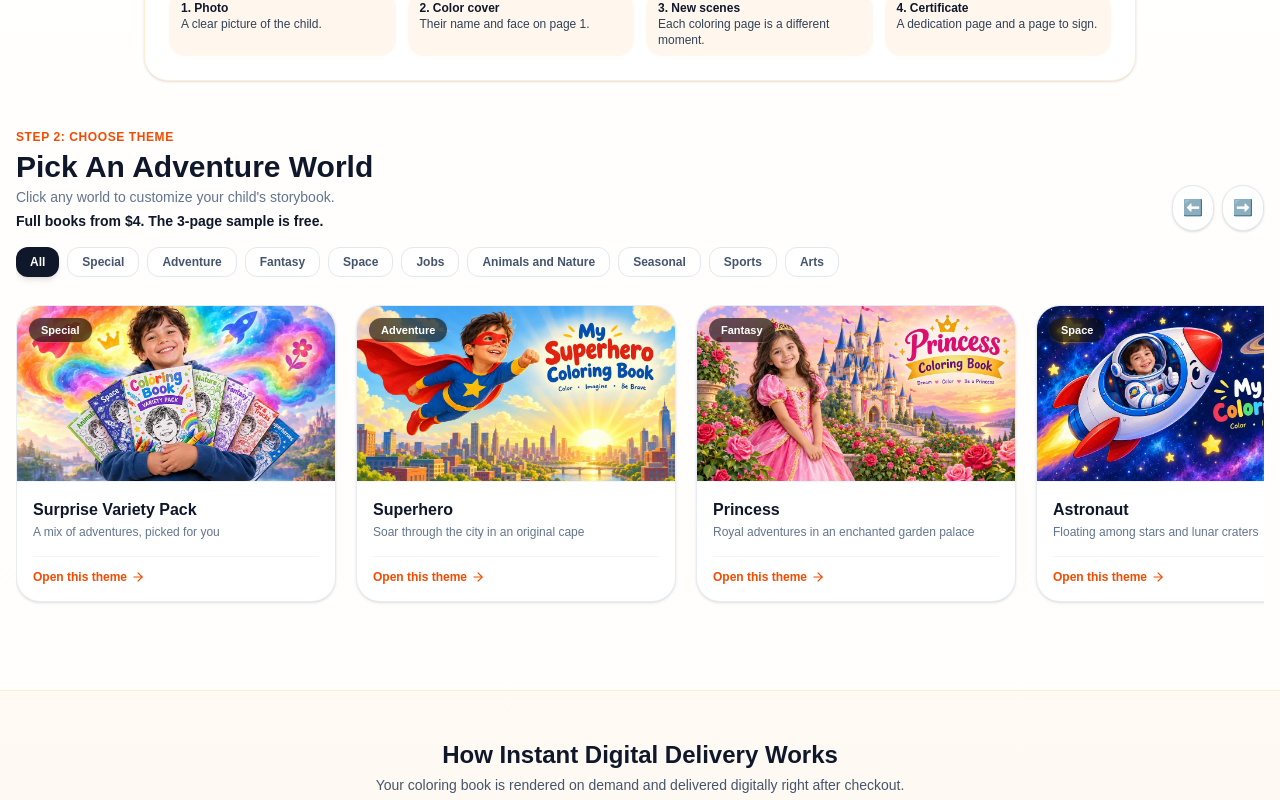
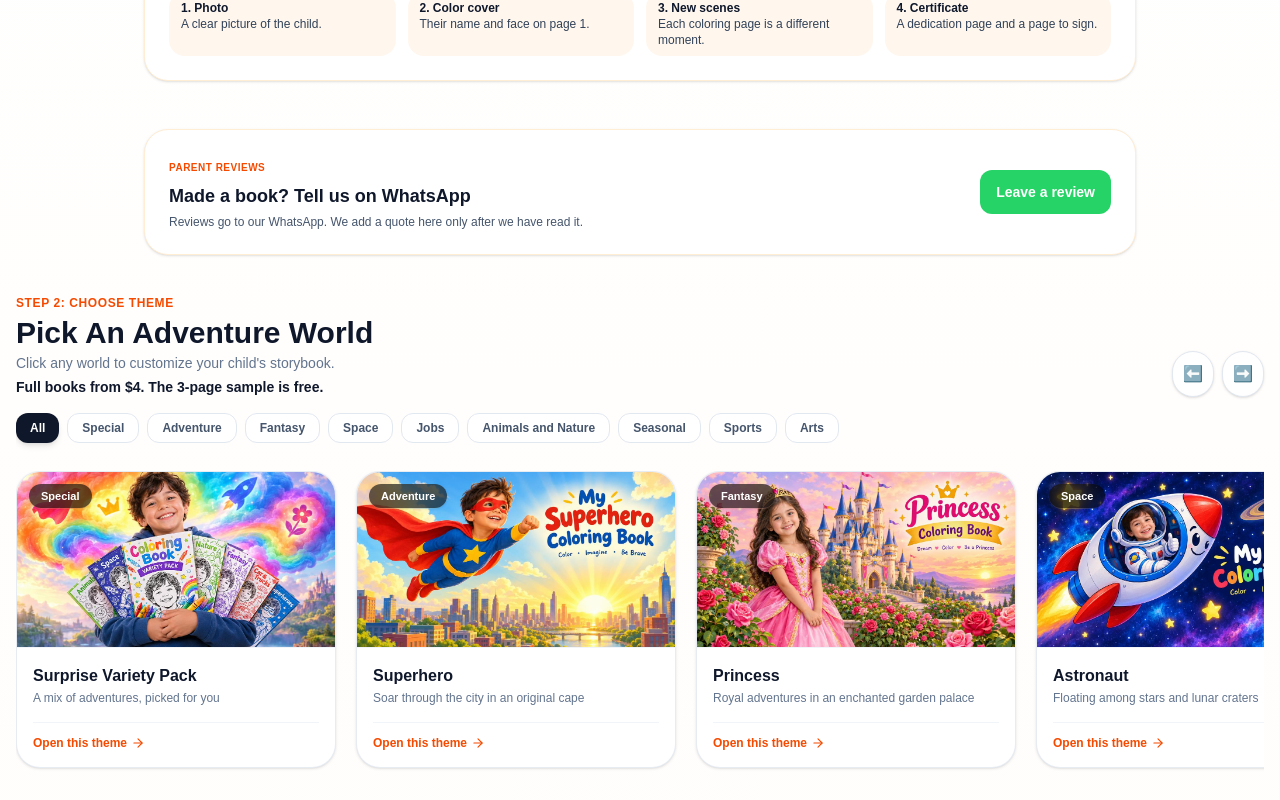
Before and after one commit to mensuraljaheshery-netizen/mycoloring-star, a Next.js app: page / in a window 1280 px wide. Shown: the part 2680-3480 px from the top of the page. Built offline with nearby package versions, Linux system fonts and the light colour scheme; no server answers; the database is empty.

Commit message:
Add a reviews page that opens WhatsApp.

```diff
--- a/src/app/layout.tsx
+++ b/src/app/layout.tsx
@@ -85,6 +85,9 @@ export default function RootLayout({
               <Link href="/pricing" className="text-orange-600 font-bold hover:text-orange-700 transition">
                 Pricing
               </Link>
+              <Link href="/reviews" className="hover:text-slate-900 transition">
+                Reviews
+              </Link>
               <Link href="/contact" className="hover:text-slate-900 transition">
                 Contact Us
               </Link>
--- /dev/null
+++ b/src/app/reviews/page.tsx
@@ -0,0 +1,33 @@
+import type { Metadata } from 'next';
+
+export const metadata: Metadata = {
+  title: 'Parent Reviews',
+  description: 'Leave a review for your MyColoringStar coloring book on WhatsApp.',
+  alternates: { canonical: '/reviews' },
+};
+
+const whatsappHref =
+  'https://wa.me/15205672374?text=' +
+  encodeURIComponent('Hi, I want to leave a review for my MyColoringStar coloring book.');
+
+export default function ReviewsPage() {
+  return (
+    <main className="min-h-screen bg-[#FFFDF9] px-4 py-12">
+      <div className="max-w-xl mx-auto bg-white border border-orange-100 rounded-3xl p-6 sm:p-8 shadow-sm text-center">
+        <p className="text-[10px] font-black uppercase tracking-wider text-orange-600">Parent reviews</p>
+        <h1 className="text-2xl sm:text-3xl font-black text-slate-900 mt-2">Tell us how the book went</h1>
+        <p className="text-sm text-slate-600 mt-3">
+          Reviews are sent on WhatsApp to +1 520 567 2374. A quote is added to this page only after we read it.
+        </p>
+        <a
+          href={whatsappHref}
+          target="_blank"
+          rel="noopener noreferrer"
+          className="mt-6 inline-flex items-center justify-center px-5 py-3 rounded-xl bg-[#25D366] hover:bg-[#1ebe5d] text-white text-sm font-black"
+        >
+          Leave a review on WhatsApp
+        </a>
+      </div>
+    </main>
+  );
+}
--- a/src/app/sitemap.ts
+++ b/src/app/sitemap.ts
@@ -3,7 +3,7 @@ import { listPublicThemes } from '@/lib/themes';
 
 export default function sitemap(): MetadataRoute.Sitemap {
   const base = 'https://www.mycoloringstar.com';
-  const staticRoutes = ['', '/pricing', '/contact', '/faq', '/privacy', '/terms', '/refunds'].map((path) => ({
+  const staticRoutes = ['', '/pricing', '/reviews', '/contact', '/faq', '/privacy', '/terms', '/refunds'].map((path) => ({
     url: `${base}${path || '/'}`,
     changeFrequency: 'weekly' as const,
     priority: path === '' ? 1 : 0.6,
--- a/src/components/HomeExperience.tsx
+++ b/src/components/HomeExperience.tsx
@@ -604,6 +604,27 @@ export default function HomePage() {
         </div>
       </section>
 
+      {/* REVIEWS */}
+      <section className="px-4 pb-10 max-w-5xl mx-auto">
+        <div className="bg-white border border-orange-100 rounded-3xl p-5 sm:p-6 shadow-sm flex flex-col sm:flex-row sm:items-center sm:justify-between gap-4">
+          <div>
+            <span className="text-[10px] font-black uppercase tracking-wider text-orange-600">Parent reviews</span>
+            <h2 className="text-lg font-black text-slate-900 mt-1">Made a book? Tell us on WhatsApp</h2>
+            <p className="text-xs text-slate-600 mt-1 max-w-xl">
+              Reviews go to our WhatsApp. We add a quote here only after we have read it.
+            </p>
+          </div>
+          <a
+            href="https://wa.me/15205672374?text=Hi%2C%20I%20want%20to%20leave%20a%20review%20for%20my%20MyColoringStar%20coloring%20book."
+            target="_blank"
+            rel="noopener noreferrer"
+            className="shrink-0 inline-flex items-center justify-center px-4 py-3 rounded-xl bg-[#25D366] hover:bg-[#1ebe5d] text-white text-sm font-black"
+          >
+            Leave a review
+          </a>
+        </div>
+      </section>
+
       {/* 3. THEMES SHOWCASE */}
       <section ref={themesSectionRef} className="px-4 pb-16 max-w-7xl mx-auto scroll-mt-6">
         <div className="flex flex-col sm:flex-row sm:items-end justify-between mb-4 gap-4">
```
